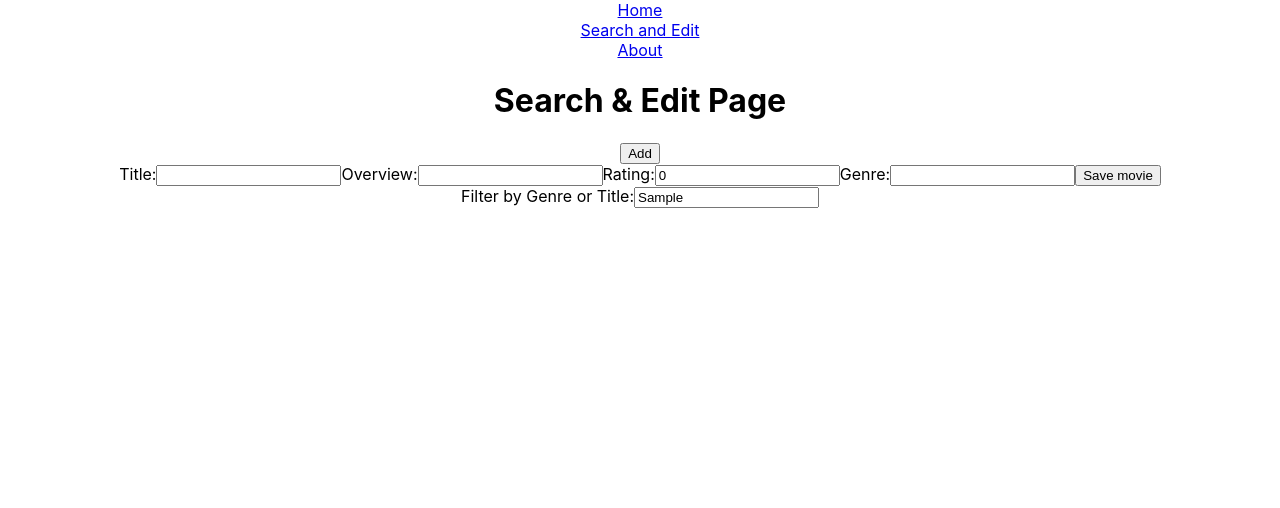
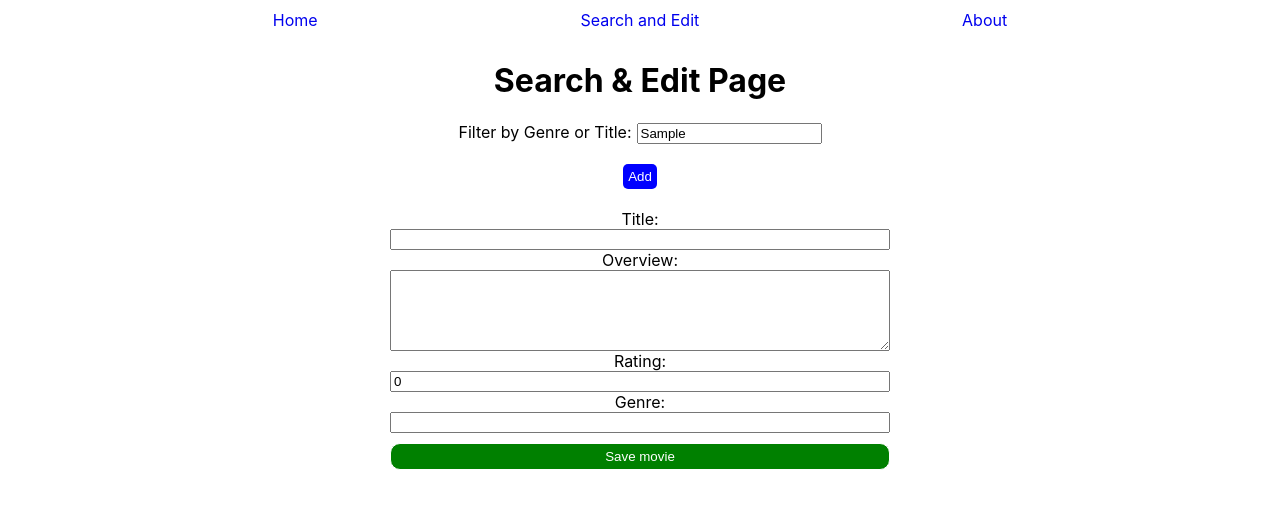
Before and after one commit to Gil-Levin/Movie-site, a React (Create React App) app: page /searchAndEdit in a window 1280 px wide. Both pictures are taken after typing "Sample" into the empty fields and a click on the button "Add". Shown: the top 508 px of the page. Built offline with nearby package versions, Linux system fonts and the light colour scheme.

Commit message:
final product

```diff
--- a/src/App.js
+++ b/src/App.js
@@ -1,26 +1,24 @@
-import React,{useState} from 'react';
+import React from 'react';
 import './App.css';
-import {BrowserRouter as Router,Link,Route,Switch} from 'react-router-dom'
+import { BrowserRouter as Router, Link, Route, Switch } from 'react-router-dom'
 import Home from './pages/Home';
 import Search from './pages/Search';
 import About from './pages/About';
 
 function App() {
-  function nav(){
-    return(
+  function nav() {
+    return (
       <Router>
         <div>
           <nav>
-        <div>
-          <div><Link to ={'/'}>Home</Link></div>
-          <div><Link to ={'/searchAndEdit'}>Search and Edit</Link></div>
-          <div><Link to ={'/about'}>About</Link></div>
-        </div>
+            <div className="menu-item"><Link to={'/'}>Home</Link></div>
+            <div className="menu-item"><Link to={'/searchAndEdit'}>Search and Edit</Link></div>
+            <div className="menu-item"><Link to={'/about'}>About</Link></div>
           </nav>
           <Switch>
-        <Route path = "/" exact component= {Home}></Route>
-        <Route path = "/about" component= {About}></Route>
-        <Route path = "/searchAndEdit" component= {Search}></Route>
+            <Route path="/" exact component={Home}></Route>
+            <Route path="/about" component={About}></Route>
+            <Route path="/searchAndEdit" component={Search}></Route>
           </Switch>
         </div>
       </Router>
--- a/src/index.css
+++ b/src/index.css
@@ -11,3 +11,111 @@ code {
   font-family: source-code-pro, Menlo, Monaco, Consolas, 'Courier New',
     monospace;
 }
+
+nav {
+  display: flex;
+  padding: 10px;
+  justify-content: space-evenly;
+}
+
+.menu-item a {
+  text-decoration: none;
+}
+
+.movies-container {
+  display: flex;
+  justify-content: center;
+  flex-wrap: wrap;
+  margin-left: auto;
+  margin-right: auto;
+}
+
+.title {
+  font-weight: bold;
+}
+
+.movie {
+  border: 1px solid;
+  width: 400px;
+  margin-bottom: 40px;
+  padding: 10px;
+  border-radius: 20px;
+  margin-right: 20px;
+  background: #292930;
+  color: white;
+}
+
+.overview {
+  height: 155px;
+  overflow: auto;
+  margin: 25px 0;
+}
+
+.edit-text> :first-child {
+  justify-content: space-between;
+  text-align: left;
+}
+
+.button {
+  padding: 5px;
+  color: white;
+  border: none;
+  border-radius: 5px;
+}
+
+.delete-button {
+  background: red;
+  margin-top: 10px;
+}
+
+.add-button {
+  background-color: blue;
+  margin-bottom: 20px;
+}
+
+.filter-movies {
+  margin: 20px 0;
+}
+
+.filter-movies input {
+  margin-left: 5px;
+}
+
+.add-movie-container {
+  display: flex;
+  flex-direction: column;
+  max-width: 500px;
+  margin-left: auto;
+  margin-right: auto;
+  padding: 0 20px;
+}
+
+.add-movie-container button {
+  margin: 10px 0;
+  background-color: green;
+  border: 1px solid;
+  color: white;
+  border-radius: 10px;
+  padding: 5px 0;
+}
+
+.add-movie-container textarea {
+  min-height: 75px;
+}
+
+.paragraph{
+  border: 1px solid;
+  margin-bottom: 40px;
+  padding: 10px;
+  border-radius: 20px;
+  margin-right: 100px;
+  margin-left: 100px;
+  background: #292930;
+  color: white;
+}
+
+@media only screen and (max-width: 600px) {
+  .movie {
+    margin-left: 20px;
+  }
+}
--- a/src/pages/About.js
+++ b/src/pages/About.js
@@ -11,7 +11,7 @@ class About extends Component {
 
     render() {
         return (
-            <div>
+            <div className='paragraph'>
                 <h1>{this.state.title}</h1>
                 <h2>Hello, my name is Gil. </h2>
                 <h2>I am a software developer.</h2>
@@ -28,7 +28,9 @@ class About extends Component {
                 Enjoy the movies.
                 <br></br>
                 <br></br>
+            <div>
             <img src="https://preview.redd.it/7qalrjf53th51.png?auto=webp&s=5394748cc864bcb0d0dd4b1809e17a3ef296e437" alt ="funny" width="500" height="600"></img>
+            </div>
             </div>
         )
     }
--- a/src/pages/Home.js
+++ b/src/pages/Home.js
@@ -39,18 +39,17 @@ class Home extends Component {
     return (
       <div>
         <h1> {this.title} </h1>
-        {this.state.movies && this.state.movies.map(movie => <div class="movie-container">
-          <div onClick={() => { this.handleClick(movie.id) }}>
-            <div class="movie-Url"><img src={movie.imageUrl} alt=''></img></div>
-            <div class="title">{movie.title}</div>
-          </div>
-          {!!movie.isToggleOn && < div >
-            <div class="overview">{movie.overview}</div>
-            <div class="genre">Genre: {movie.genre}</div>
-            <div class="rating">Rating: {movie.rating}</div>
-          </div>}
-        </div>)
-        }
+        <div className="movies-container">
+          {this.state.movies && this.state.movies.map((movie, index) => <div className="movie" key={index} onClick={() => { this.handleClick(movie.id) }}>
+            <div className="movie-url"><img src={movie.imageUrl} alt=''></img></div>
+            <div className="title">{movie.title}</div>
+            {!!movie.isToggleOn && <div className='movie-details' >
+              <div className="overview">{movie.overview}</div>
+              <div className="rating">Rating: {movie.rating}</div>
+              <div className="genre">Genre: {movie.genre}</div>
+            </div>}
+          </div>)
+          }</div>
       </div>
     )
   }
--- a/src/pages/Search.js
+++ b/src/pages/Search.js
@@ -45,8 +45,8 @@ class Search extends Component {
   onSave(value, movieId, property) {
     this.setState((prevState) => ({
       movies: prevState.movies.map(movie => {
-        if (movie.id === movieId) movie[property] = value
-        return movie
+        if (movie.id === movieId) movie[property] = value;
+        return movie;
       })
     }), () => {
       setMovies(this.state.movies);
@@ -86,56 +86,60 @@ class Search extends Component {
     return (
       <div>
         <h1>{this.title}</h1>
-        <button onClick={this.handleAdding}>Add</button>
-        {!!this.state.isAddingOn && <div>
+        <div className='filter-movies'>
+          <label>
+            Filter by Genre or Title:
+            <input type="text" onChange={this.handleChange} />
+          </label>
+        </div>
+        <button className='button add-button' onClick={this.handleAdding}>Add</button>
+        {!!this.state.isAddingOn && <div class="add-movie-container">
           <label htmlFor="title">Title:</label>
           <input onChange={this.handleNewMovieFormChange} value={this.state.newMovie.title} type="text" name="title" />
           <label htmlFor="overview">Overview:</label>
-          <input onChange={this.handleNewMovieFormChange} value={this.state.newMovie.overview} type="text" name="overview" />
+          <textarea onChange={this.handleNewMovieFormChange} value={this.state.newMovie.overview} name="overview" />
           <label htmlFor="rating">Rating:</label>
           <input onChange={this.handleNewMovieFormChange} value={this.state.newMovie.rating} type="number" name="rating" />
           <label htmlFor="genre">Genre:</label>
           <input onChange={this.handleNewMovieFormChange} value={this.state.newMovie.genre} type="text" name="genre" />
           <button onClick={this.handleCreateMovie}>Save movie</button>
         </div>}
-        <form>
-          <label>
-            Filter by Genre or Title:
-            <input type="text" onChange={this.handleChange} />
-          </label>
-        </form>
-        {this.state.movies && this.getMoviesForDisplay().map(movie => <div class="movie-container">
+
+        <div className='movies-container'>
+          {this.state.movies && this.getMoviesForDisplay().map(movie => <div className="movie">
             <div onClick={() => { this.handleClick(movie.id) }}>
-            <div class="movie-Url"><img src={movie.imageUrl} alt=''></img></div>
+              <div className="movie-Url"><img src={movie.imageUrl} alt=''></img></div>
               {!movie.isToggleOn && <div>
-              <div class="title">{movie.title}</div>
+                <div className="title">{movie.title}</div>
               </div>}
             </div>
-          <button onClick={() => { this.handleDelete(movie.id) }}>Delete</button>
+            <button className='button delete-button' onClick={() => { this.handleDelete(movie.id) }}>Delete</button>
             {!!movie.isToggleOn && < div >
-            <EdiText
+              <EdiText className='edit-text'
                 type='text'
                 value={movie.title}
                 onSave={(value) => this.onSave(value, movie.id, 'title')}
               />
-            <EdiText
+              <EdiText className='edit-text'
+                type='text'
+                value={movie.overview}
+                onSave={(value) => this.onSave(value, movie.id, 'overview')}
+              />
+              <EdiText className='edit-text'
+                type="number"
+                value={movie.rating}
+                onSave={(value) => this.onSave(value, movie.id, 'rating')}
+              />
+              <EdiText className='edit-text'
                 type='text'
                 value={movie.genre}
                 onSave={(value) => this.onSave(value, movie.id, 'genre')}
               />
-            <EdiText
-              type='text'
-              value={movie.overview}
-              onSave={(value) => this.onSave(value, movie.id, 'overview')}
-            />
-            <EdiText
-              type="number"
-              value={movie.rating}
-              onSave={(value) => this.onSave(value, movie.id, 'rating')}
-            />
             </div>}
           </div>)
           }
+        </div>
+        {this.state.movies && this.state.movies.length === 0 && <h1>No movies to display</h1>}
       </div>
 
     );
```
Lines whose indentation alone changed are shown as unchanged.
